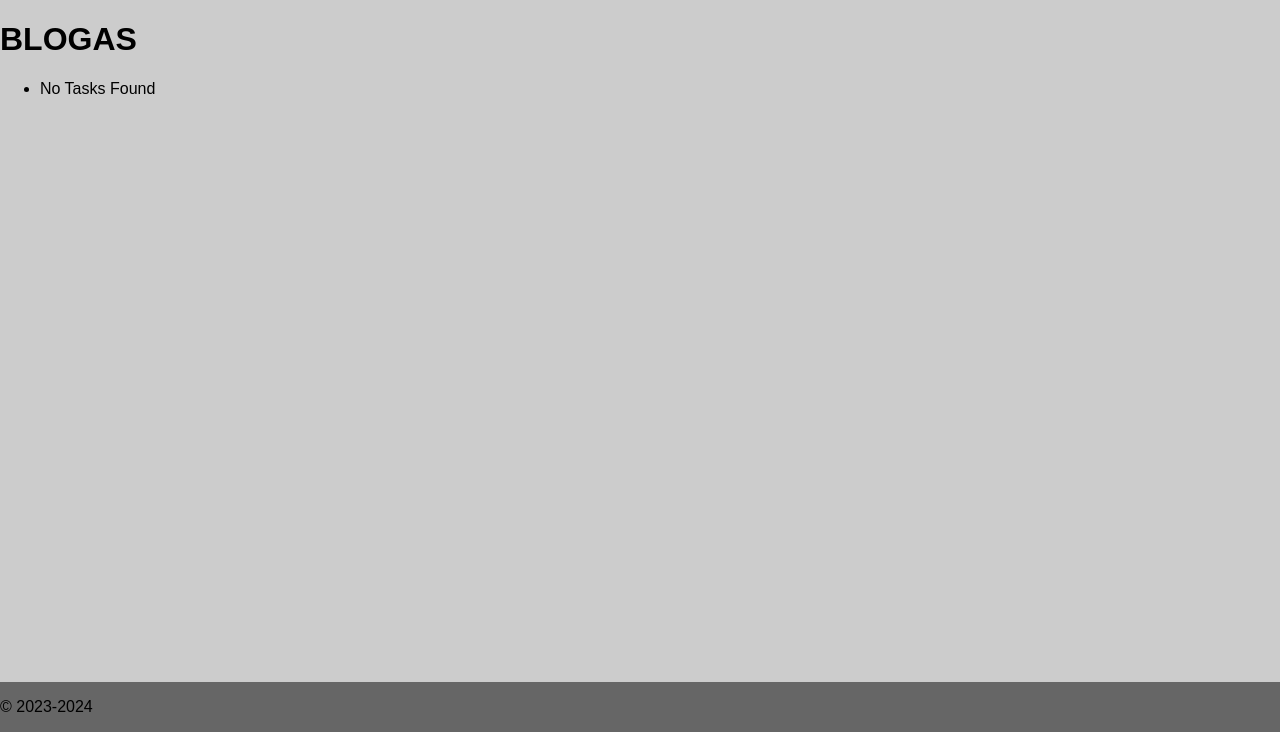
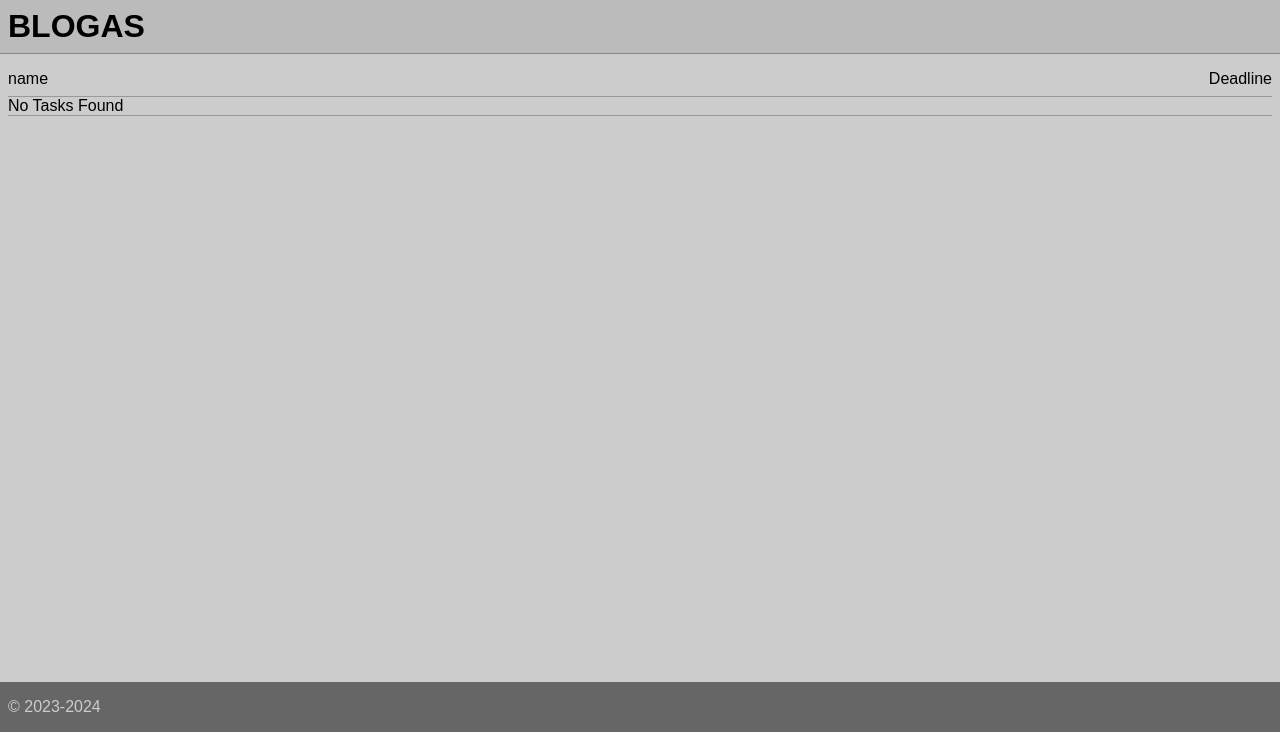
Before and after one commit to aivarasmink/blogas, a Django app: page /tasks/ in a window 1280 px wide. Shown: the part 68-800 px from the top of the page. Run offline with Django 5.2, Linux system fonts and the light colour scheme; data that the repository does not hold is empty.

Commit message:
nusipiesiau css style ir pradesiu vertima. Dar vis neperejau daryti bloga bet dabar viskas aiskiau

```diff
--- a/aivaro_blogas/blogas/static/css/style.css
+++ b/aivaro_blogas/blogas/static/css/style.css
@@ -27,6 +27,7 @@ header ul.nav {
     margin-block: 0.5rem;
     padding-inline: 0;
     gap: 1px;
+    margin-left: 1rem;
 }
 
 header ul.nav li a, header ul.nav li form button {
@@ -63,3 +64,71 @@ a {
 a:hover {
     color: #0055cc;
 }
+
+h1, h2, h3, h4, h5, h6 {
+    background-color: #bbbbbb;
+    border-bottom: 1px solid #888888;
+    padding: 0.5rem;
+    margin: 1rem 0;
+}
+
+h1:first-child, h2:first-child, h3:first-child,
+h4:first-child, h5:first-child, h6:first-child {
+    margin-top: 0;
+}
+
+p, main ul {
+    padding: 0 0.5rem;
+    margin: 1rem 0;
+}
+
+main ul li {
+    border-bottom: 1px solid #999999;
+}
+
+main ul li.list-table-header {
+    padding-bottom: 0.5rem;
+}
+
+footer p {
+    color: #cccccc;
+}
+
+footer a {
+    color: #66aaff;
+}
+
+footer a:hover {
+    color: #77bbff;
+}
+
+section.messages {
+    padding: 0;
+    margin: 0;
+}
+
+.message {
+    padding: 0.5rem;
+    margin: 0;
+    border-bottom: 1px solid #888888;
+}
+
+.message-debug {
+    background-color: #aaaaaa;
+}
+
+.nessage-info {
+    background-color: #99ccff;
+}
+
+.message-success {
+    background-color: #ccff99;
+}
+
+.message-warning {
+    background-color: #ffcc99;
+}
+
+.message-error {
+    background-color: #ffaaaa;
+}
--- a/aivaro_blogas/blogas/templates/tasks/task_list.html
+++ b/aivaro_blogas/blogas/templates/tasks/task_list.html
@@ -3,6 +3,10 @@
 {% block content %}
 <h1>BLOGAS</h1>
 <ul>
+    <li class="list-table-header">
+        <span>name</span>
+        <span style="float:right;">Deadline</span>
+        </li>
     {% for task in task_list %}
     <li><a href="{% url "task_done" task.pk %}">
         {% if task.is_done %}&#x2611;{% else %}&#x2610;{% endif %}</a>
```
